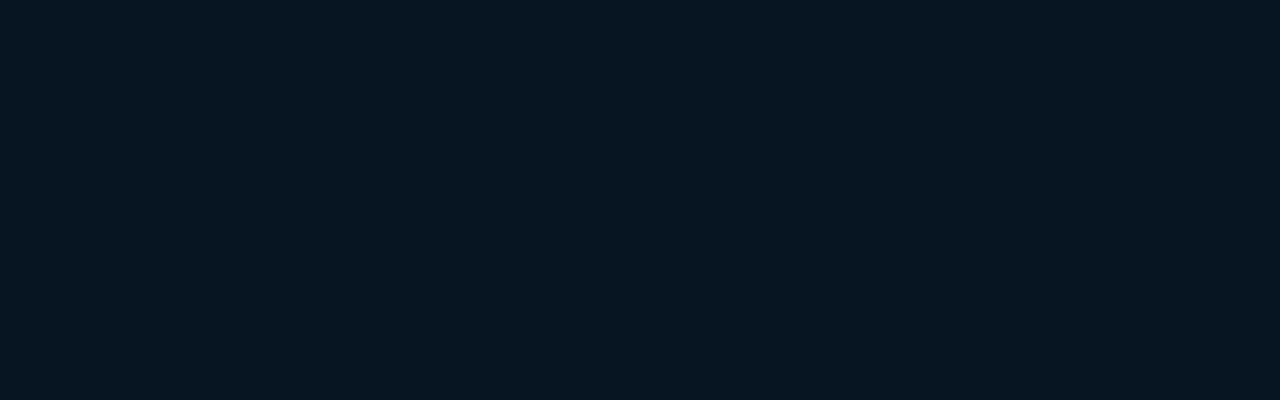
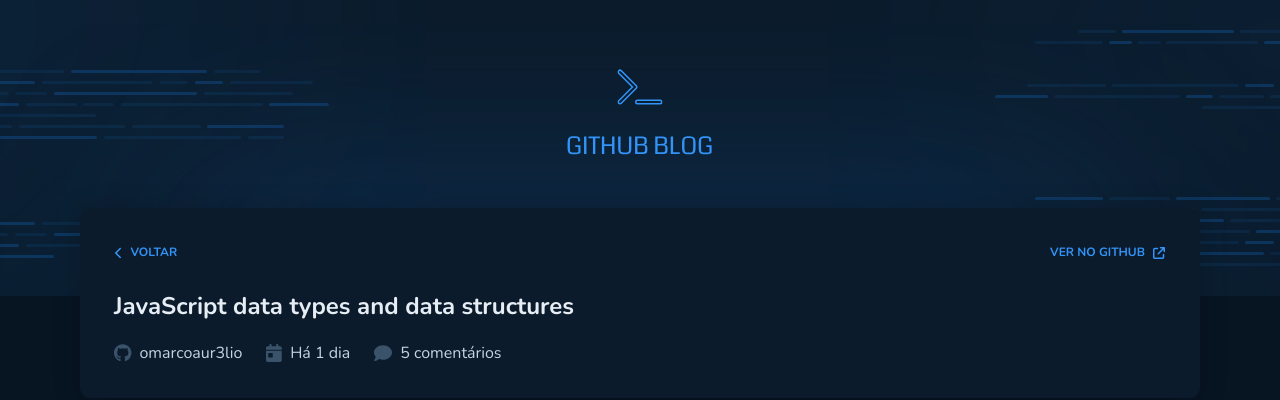
Before and after one commit to briteming/ogb, a React (Vite) app: page /issue in a window 1280 px wide. Before the commit this address had no page. Shown: the top 400 px of the page. Built offline with nearby package versions, Linux system fonts and the light colour scheme.

Commit message:
feat: Criar página para visualização da issue

```diff
--- a/src/Rauter.tsx
+++ b/src/Rauter.tsx
@@ -1,11 +1,13 @@
 import { Routes, Route } from "react-router-dom";
 import { DefaultLayout } from "./layouts/DefaultLayout";
 import { Home } from "./pages/Home";
+import { IssuePage } from "./pages/IssuePage";
 export function Router() {
   return (
     <Routes>
       <Route path="/" element={<DefaultLayout />}>
         <Route path="/" element={<Home />} />
+        <Route path="/issue" element={<IssuePage />} />
       </Route>
     </Routes>
   );
--- a/src/components/Card/index.tsx
+++ b/src/components/Card/index.tsx
@@ -1,4 +1,4 @@
-import { ImgHTMLAttributes, ReactNode } from "react";
+import { HTMLAttributes, ImgHTMLAttributes, ReactNode } from "react";
 import {
   CardContainer,
   CardHeaderContainer,
@@ -12,6 +12,7 @@
   StyledText,
   StyledTitle,
 } from "./styles";
+import { Link } from "react-router-dom";
 
 function Card({ type, children }: CardProps) {
   return <CardContainer type={type}>{children}</CardContainer>;
@@ -37,8 +38,16 @@
   return <StyledText>{children}</StyledText>;
 }
 
-function CardLink({ children }: { children: ReactNode }) {
-  return <StyledLink href="#">{children}</StyledLink>;
+interface CardLinkProps extends HTMLAttributes<HTMLAnchorElement> {
+  href: string;
+  target?: "_blank" | "_self" | "_parent" | "_top";
+}
+function CardLink({ children, href, ...props }: CardLinkProps) {
+  return (
+    <Link to={href} style={{ textDecoration: "none" }} {...props}>
+      <StyledLink>{children}</StyledLink>
+    </Link>
+  );
 }
 
 interface CardImageProps extends ImgHTMLAttributes<HTMLImageElement> {}
--- a/src/components/Card/styles.ts
+++ b/src/components/Card/styles.ts
@@ -85,8 +85,8 @@
   gap: 0.5rem;
   border: 1px solid transparent;
   padding: 0 0 0.25rem 0;
-
-transition: border-bottom 0.2s;
+  cursor: pointer;
+  transition: border-bottom 0.2s;
 
   &:hover {
     border-bottom: 1px solid ${(props) => props.theme['blue']};
--- a/src/pages/Home/index.tsx
+++ b/src/pages/Home/index.tsx
@@ -9,6 +9,7 @@
 
 import { faGithub } from "@fortawesome/free-brands-svg-icons";
 import { SearchForm } from "../../components/SearchForm";
+import { Link } from "react-router-dom";
 
 export function Home() {
   return (
@@ -19,7 +20,10 @@
           <div style={{ flex: 1 }}>
             <Card.Header>
               <Card.Title>Marco Aurélio</Card.Title>
-              <Card.Link>
+              <Card.Link
+                href="https://github.com/omarcoaur3lio"
+                target="_blank"
+              >
                 GitHub
                 <FontAwesomeIcon icon={faArrowUpRightFromSquare} />
               </Card.Link>
@@ -31,7 +35,7 @@
             </Card.Text>
             <Card.Footer>
               <Card.FooterItem>
-                <FontAwesomeIcon icon={faGithub} size="1x" />
+                <FontAwesomeIcon icon={faGithub} />
                 <span>omarcoaur3lio</span>
               </Card.FooterItem>
               <Card.FooterItem>
@@ -49,7 +53,8 @@
       <SearchForm />
       <ContentContainer>
         {Array.from({ length: 5 }).map((_, index) => (
-          <Card key={index}>
+          <Link to={`/issue`} key={index} style={{ textDecoration: "none" }}>
+            <Card>
               <Card.Header>
                 <Card.SubTitle>
                   JavaScript data types and data structures
@@ -57,14 +62,15 @@
                 <Card.Label>Há 1 dia</Card.Label>
               </Card.Header>
               <Card.Text>
-              Programming languages all have built-in data structures, but these
-              often differ from one language to another. This article attempts
-              to list the built-in data structures available in JavaScript and
-              what properties they have. These can be used to build other data
-              structures. Wherever possible, comparisons with other languages
-              are drawn.
+                Programming languages all have built-in data structures, but
+                these often differ from one language to another. This article
+                attempts to list the built-in data structures available in
+                JavaScript and what properties they have. These can be used to
+                build other data structures. Wherever possible, comparisons with
+                other languages are drawn.
               </Card.Text>
             </Card>
+          </Link>
         ))}
       </ContentContainer>
     </>
--- /dev/null
+++ b/src/pages/IssuePage/index.tsx
@@ -0,0 +1,47 @@
+import { Card } from "../../components/Card";
+import { FontAwesomeIcon } from "@fortawesome/react-fontawesome";
+import {
+  faComment,
+  faChevronLeft,
+  faCalendarDay,
+  faArrowUpRightFromSquare,
+} from "@fortawesome/free-solid-svg-icons";
+import { faGithub } from "@fortawesome/free-brands-svg-icons";
+import { ContentContainer } from "./styles";
+export function IssuePage() {
+  return (
+    <>
+      <Card type="profile">
+        <Card.Header>
+          <Card.Link href="/">
+            <FontAwesomeIcon icon={faChevronLeft} />
+            <span>Voltar</span>
+          </Card.Link>
+
+          <Card.Link href="https://github.com/omarcoaur3lio" target="_blank">
+            <span>Ver no GitHub</span>
+            <FontAwesomeIcon icon={faArrowUpRightFromSquare} />
+          </Card.Link>
+        </Card.Header>
+        <ContentContainer>
+          <Card.Title>JavaScript data types and data structures</Card.Title>
+
+          <Card.Footer>
+            <Card.FooterItem>
+              <FontAwesomeIcon icon={faGithub} />
+              <span>omarcoaur3lio</span>
+            </Card.FooterItem>
+            <Card.FooterItem>
+              <FontAwesomeIcon icon={faCalendarDay} />
+              <span>Há 1 dia</span>
+            </Card.FooterItem>
+            <Card.FooterItem>
+              <FontAwesomeIcon icon={faComment} />
+              <span>5 comentários</span>
+            </Card.FooterItem>
+          </Card.Footer>
+        </ContentContainer>
+      </Card>
+    </>
+  );
+}
--- /dev/null
+++ b/src/pages/IssuePage/styles.ts
@@ -0,0 +1,7 @@
+import styled from "styled-components";
+
+export const ContentContainer = styled.div`
+  display: flex;
+  flex-direction: column;
+  gap: 0.5rem;
+`
```
Lines whose indentation alone changed are shown as unchanged.
